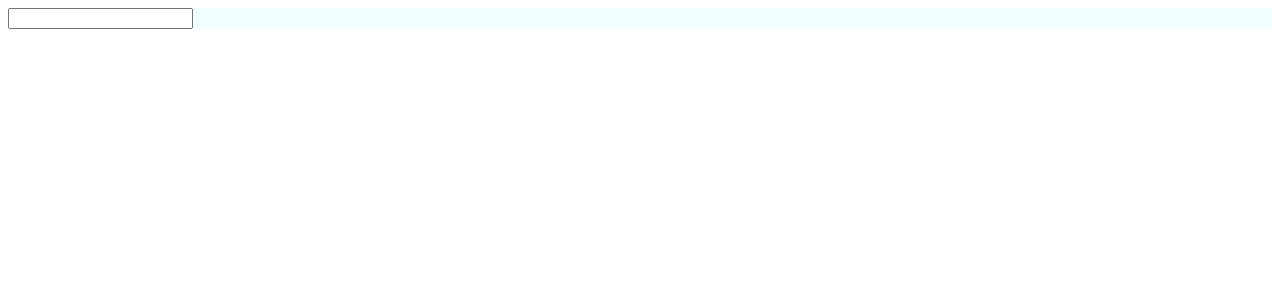
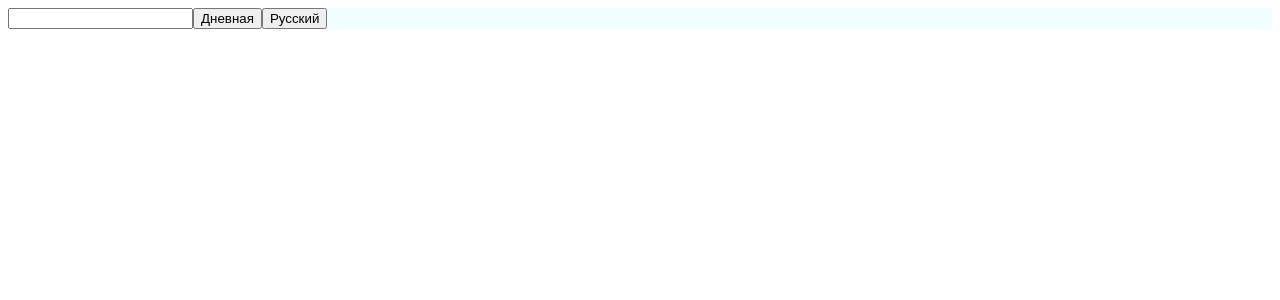
Before and after one commit to Lapkinka/shop-frontend, a React app: page / in a window 1280 px wide. Shown: the top 300 px of the page. Built offline with nearby package versions, Linux system fonts and the light colour scheme.

Commit message:
add context

```diff
--- a/src/App/App.jsx
+++ b/src/App/App.jsx
@@ -1,9 +1,15 @@
-import React, { Component } from 'react';
+import React, {Component} from 'react';
 import ErrorInfo from '../components/ErrorInfo/ErrorInfo';
 import MainPage from '../components/MainPage/MainPage';
+import {ContextConsumer} from '../Context';
 
 export default class App extends Component {
-  render() {
-    return <ErrorInfo><MainPage /></ErrorInfo>;
-  }
+    render() {
+        return <ErrorInfo>
+            <ContextConsumer>
+                {context => <MainPage context={context}/>}
+            </ContextConsumer>
+        </ErrorInfo>
+
+    }
 }
--- /dev/null
+++ b/src/Context.js
@@ -0,0 +1,32 @@
+import React, {Component} from 'react';
+import {CONTEXT_OPTIONS} from './constants'
+
+const {Provider, Consumer} = React.createContext();
+
+class ContextProvider extends Component {
+    state = {theme: CONTEXT_OPTIONS.themes.light, lang: CONTEXT_OPTIONS.languages.ru};
+
+    render() {
+        const {theme, lang} = this.state
+        return (
+            <Provider
+                value={{
+                    theme,
+                    toggleTheme: () => this.setState({
+                        theme: CONTEXT_OPTIONS.themes[this.state.theme.shortName === 'light' ? 'dark' : 'light']
+                    }),
+                    lang,
+                    toggleLang: () => {
+                        this.setState({
+                            lang: CONTEXT_OPTIONS.languages[this.state.lang.shortName === 'ru' ? 'en' : 'ru']
+                        });
+                    }
+                }}
+            >
+                {this.props.children}
+            </Provider>
+        );
+    }
+}
+
+export {ContextProvider, Consumer as ContextConsumer};
--- a/src/components/MainPage/MainPage.css
+++ b/src/components/MainPage/MainPage.css
@@ -5,4 +5,13 @@
         color: #27aedb;
         text-align: center;
     }
+
+    &_dark {
+        background: #fff;
+        color: #000;
+    }
+
+    &_light {
+        background: gainsboro;
+    }
 }
--- a/src/components/MainPage/MainPage.jsx
+++ b/src/components/MainPage/MainPage.jsx
@@ -5,8 +5,9 @@ import './MainPage.css';
 
 export default class MainPage extends Component {
     componentDidUpdate(prevProps, prevState) {
+        console.warn('componentDidUpdate')
         if (this.state.id !== prevState.id && this.state.id) {
-            console.warn(this.state.id, 'this.state.id');
+            console.warn(this.state.id, 'this.state.id componentDidUpdate');
             (async () => {
                 try {
                     const {data} = await API.get(`/${this.state.id}/`);
@@ -25,21 +26,32 @@ export default class MainPage extends Component {
         data: []
     }
 
+
     render() {
+        const {context: {theme, lang, toggleTheme, toggleLang}} = this.props
+        console.warn(theme, 'theme')
+        console.warn(lang, 'lang')
         return (
             <div className="block">
                 {/*  <h1 className="block__header">My React App!</h1>*/}
                 <input type='number' pattern='^[ 0-9]+$' value={this.state.id} onChange={this.handleChangeId}/>
-                {this.state.data.length > 0 && this.state.data.map((elem,index) => <div key={index}>{Object.keys(elem).map(prop =>
+                {this.state.data.length > 0 && this.state.data.map((elem, index) => <div
+                    key={index}>{Object.keys(elem).map(prop =>
                     <div key={prop.id}>
                         {prop}:{elem[prop]}
                     </div>)}
                 </div>)}
+                <button onClick={toggleTheme}>{theme.nameRu}</button>
+                <button onClick={toggleLang}>{lang.name}</button>
             </div>
         );
     }
 
     handleChangeId = ({currentTarget}) => {
-        this.setState({id: currentTarget.value})
+        this.setState({id: currentTarget.value}, (() => {
+            const {id} = this.state;
+            console.warn(id, 'id to cb')
+            this.setState({id: 1000})
+        }))
     }
 }
--- /dev/null
+++ b/src/constants.js
@@ -0,0 +1,10 @@
+export const CONTEXT_OPTIONS = {
+    themes: {
+        light: {nameRu: 'Дневная',nameEn:'light',shortName:'light'},
+        dark: {nameRu: 'Ночная',nameEn:'dark',shortName:'dark'},
+    },
+    languages: {
+        ru: {name: 'Русский',shortName:'ru'},
+        en: {name: 'English',shortName:'en'},
+    }
+}
--- a/src/index.js
+++ b/src/index.js
@@ -1,5 +1,10 @@
 import React from 'react';
 import ReactDOM from 'react-dom';
 import App from './App/App';
+import {ContextProvider} from './Context'
 
-ReactDOM.render(<App />, document.getElementById('root'));
+ReactDOM.render(
+    <ContextProvider>
+        <App/>
+    </ContextProvider>, document.getElementById('root')
+);
```
